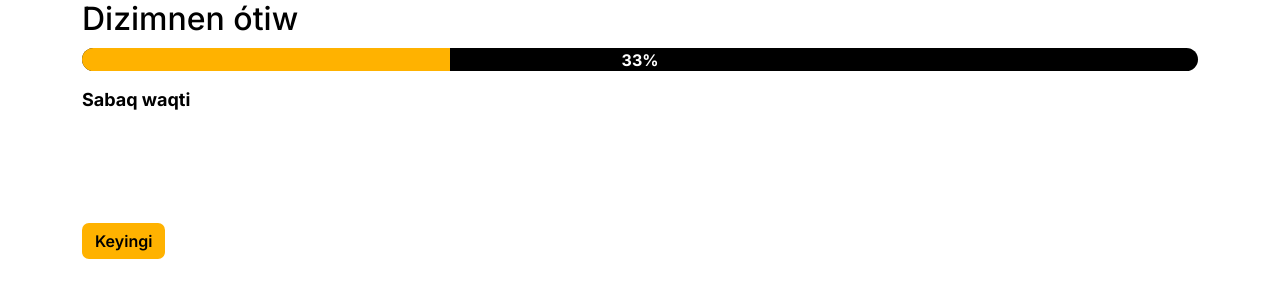
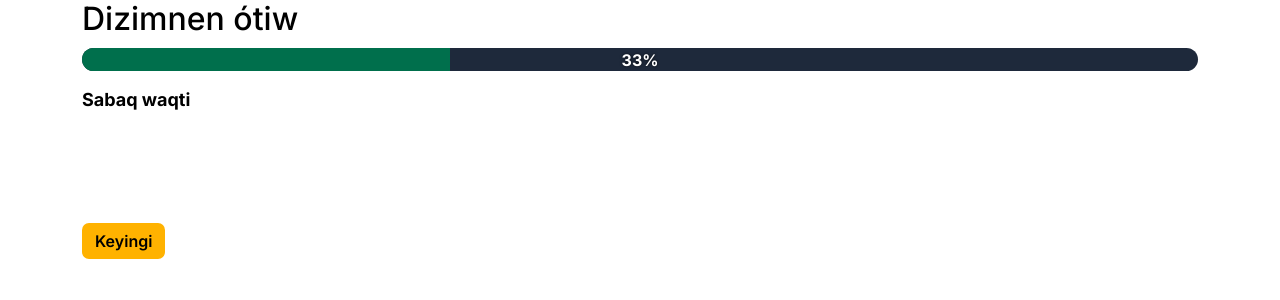
Before and after one commit to berdibaevich/Baqla, a Django app: page /webapp/register/ in a window 1280 px wide. Shown: the top 300 px of the page. Run offline with Django 5.2, Linux system fonts and the light colour scheme; parts of the project's set-up code (start-up, migrations or seed data) failed here and were passed over; some libraries are stand-ins or nearby versions.

Commit message:
style(register): update progress bar color

```diff
--- a/src/assets/static/css/register.css
+++ b/src/assets/static/css/register.css
@@ -1,7 +1,7 @@
 .progress {
   position: relative;
   height: 23px;
-  background: #000;
+  background: #1e293b;
   border-radius: 14px;
   overflow: hidden;
   margin: 10px 0;
@@ -10,7 +10,7 @@
 #progress-bar {
   height: 100%;
   width: 0;
-  background: #ffb200;
+  background: #006f4c;
   transition: width .3s ease;
 }
 
```
